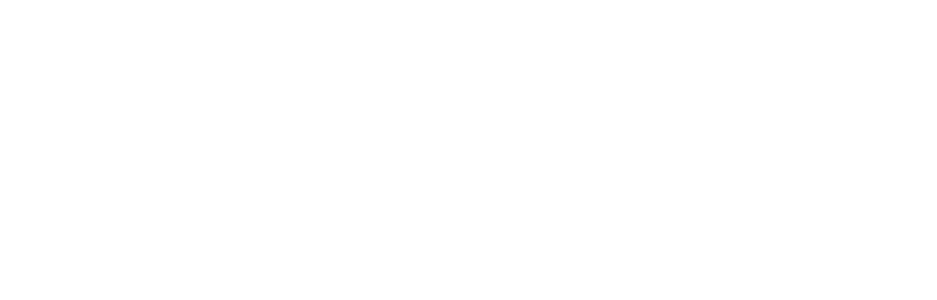
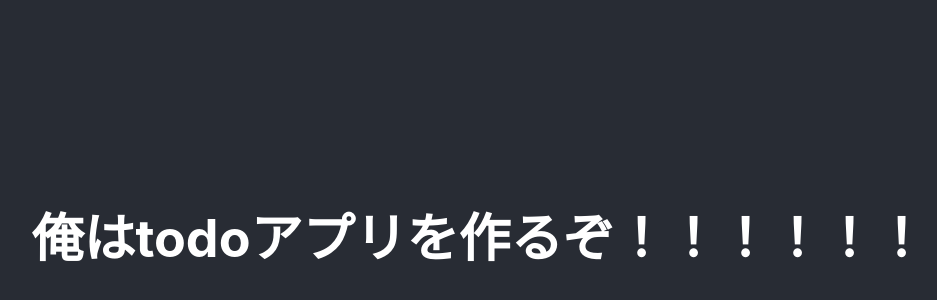
Before and after one commit to wdkkou/todo, a React (Create React App) app: page / in a window 1280 px wide. Shown: the part 166-466 px from the top of the page, without its empty margins (161-1098 px from the left). Built offline with nearby package versions, Linux system fonts and the light colour scheme.

Commit message:
h1 tag 用意

```diff
--- a/src/App.tsx
+++ b/src/App.tsx
@@ -1,15 +1,18 @@
-import React from 'react';
+import React, {FC} from 'react';
 import {Helmet} from 'react-helmet';
 import './App.css';
 
-const title = '俺はtodoアプリを作るぞ！';
-const App: React.FC = () => {
+const title = '俺はtodoアプリを作るぞ！！！！！！';
+const App: FC = () => {
   return (
-    <div className="App">
+    <>
       <Helmet htmlAttributes={{lang: 'ja'}}>
         <title>{title}</title>
       </Helmet>
-    </div>
+      <header className="App-header">
+        <h1>{title}</h1>
+      </header>
+    </>
   );
 };
 
```
